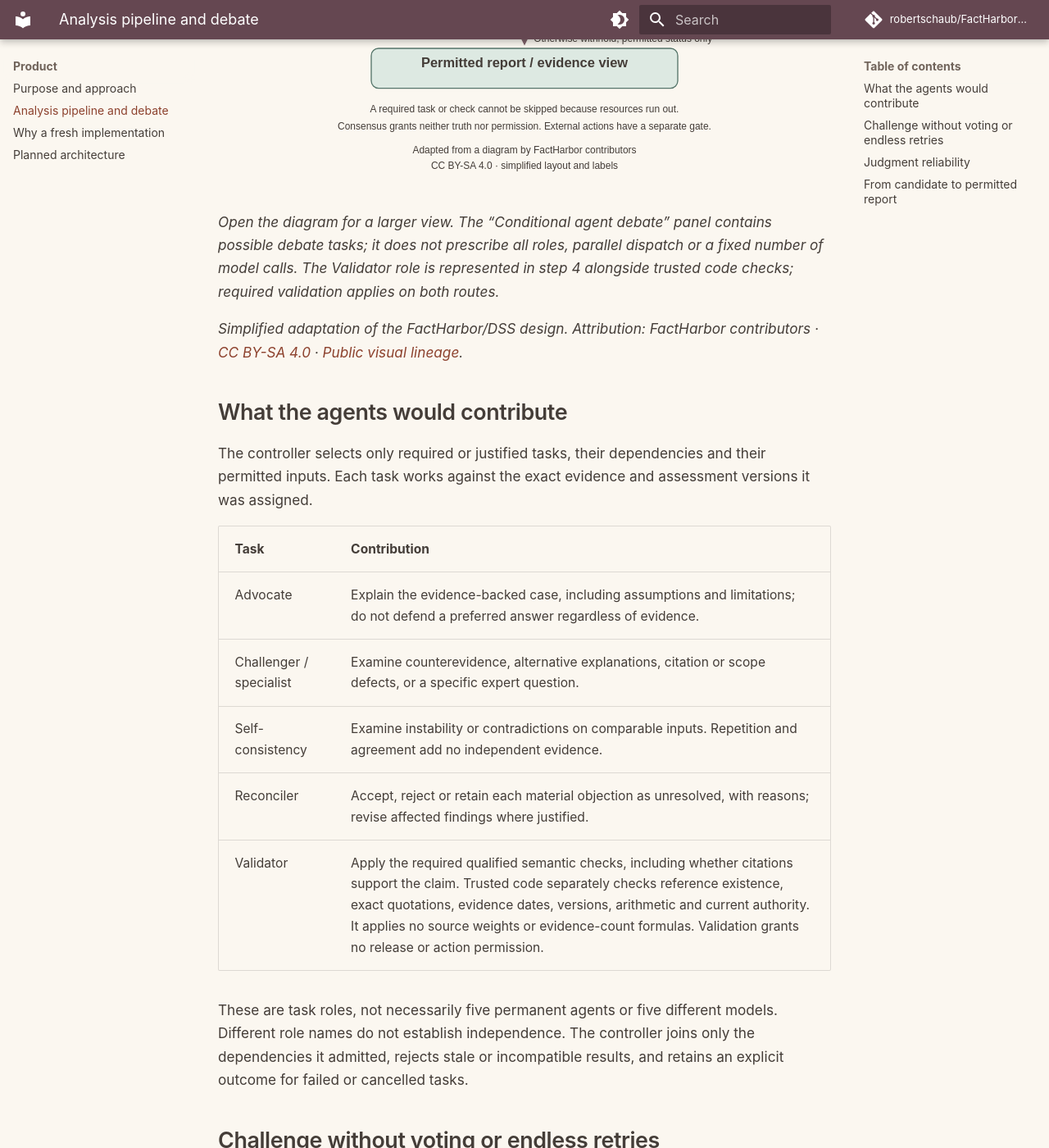
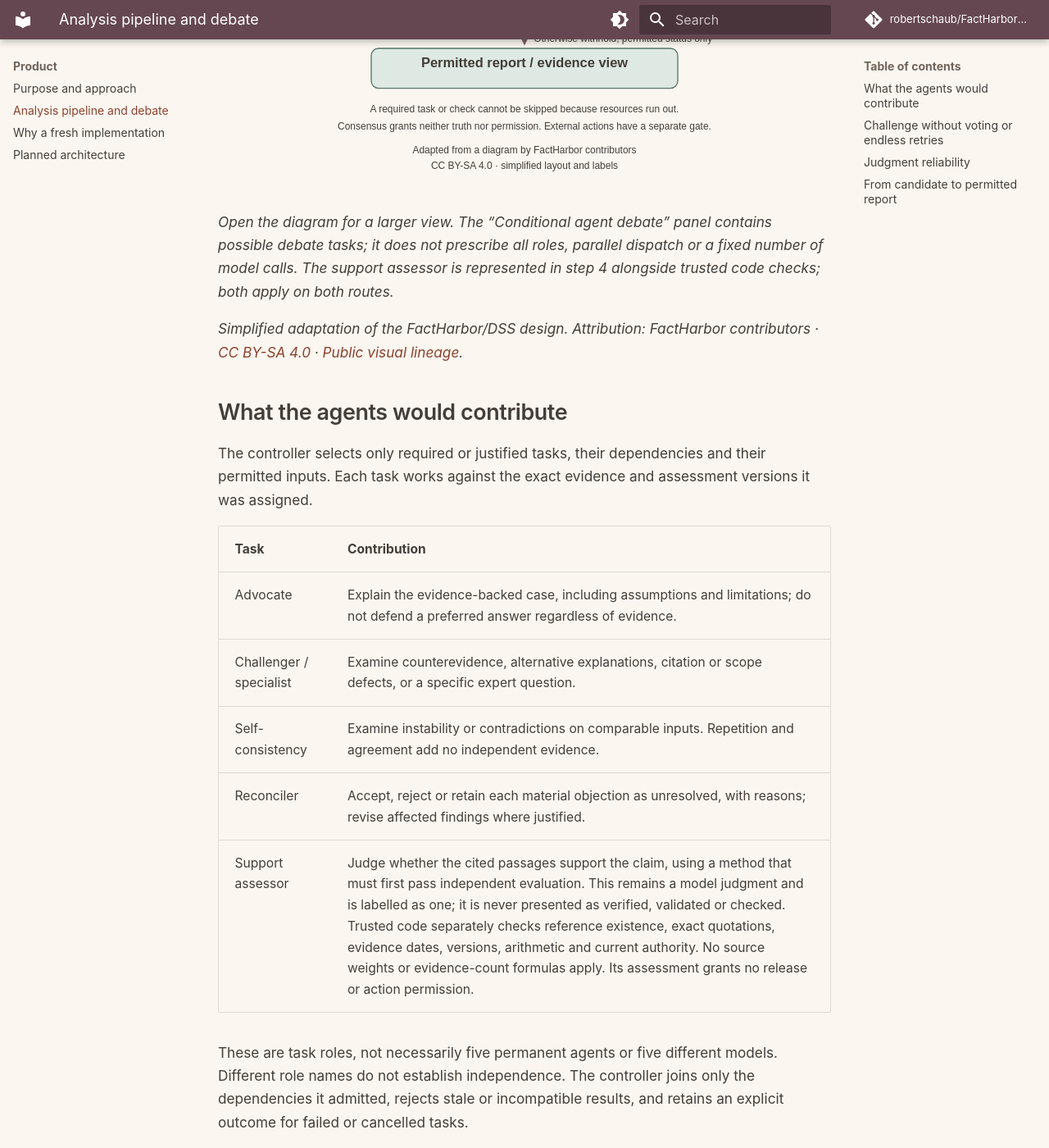
Before and after one commit to robertschaub/FactHarborDSS, an MkDocs documentation site: the page built from docs/Pipeline.md, in a window 1280 px wide and 1400 px high, scrolled down 1372 px. Shown: the whole window at 82% size. Built offline with MkDocs 1.6.1 and Material for MkDocs 9.7.7, drawn with Linux system fonts in a browser that asks for light colours; comment, search, counter and statistics services are not loaded; some of the changed text lies outside the part shown.

Commit message:
docs: describe model assessment and how results are established
Rename the Validator role to support assessor and the validation step
to model assessment, so model judgments are never presented as
verified, validated or checked. Add how each result records the way it
was established. Update both diagrams to match.

Co-Authored-By: Claude Opus 5.5 <noreply@anthropic.com>

```diff
--- a/docs/Pipeline.md
+++ b/docs/Pipeline.md
@@ -4,9 +4,9 @@ The planned pipeline connects an exact question to permitted evidence, an assess
 
 **This is the broader proposed design, not an implemented workflow.** The first milestone remains web evidence capture/replay and minimal claim assessment. Decision comparison and the additional-agent debate route are later scope, subject to evaluation. More agents are not themselves evidence of better results.
 
-[![Simplified planned pipeline: frame the request, capture or replay evidence, assess a claim or decision, select bounded debate tasks, reconcile objections, validate, finalize and check recipient release; a direct route retains mandatory checks](assets/analysis-pipeline.svg)](assets/analysis-pipeline.svg)
+[![Simplified planned pipeline: frame the request, capture or replay evidence, assess a claim or decision, select bounded debate tasks, reconcile objections, apply model assessment and trusted checks, finalize and check recipient release; a direct route retains mandatory checks](assets/analysis-pipeline.svg)](assets/analysis-pipeline.svg)
 
-*Open the diagram for a larger view. The “Conditional agent debate” panel contains possible debate tasks; it does not prescribe all roles, parallel dispatch or a fixed number of model calls. The Validator role is represented in step 4 alongside trusted code checks; required validation applies on both routes.*
+*Open the diagram for a larger view. The “Conditional agent debate” panel contains possible debate tasks; it does not prescribe all roles, parallel dispatch or a fixed number of model calls. The support assessor is represented in step 4 alongside trusted code checks; both apply on both routes.*
 
 *Simplified adaptation of the FactHarbor/DSS design. Attribution: FactHarbor contributors · [CC BY-SA 4.0](https://creativecommons.org/licenses/by-sa/4.0/) · [Public visual lineage](https://robertschaub.github.io/FactHarbor/diagrams/homepage-method.svg).*
 
@@ -20,7 +20,7 @@ The controller selects only required or justified tasks, their dependencies and
 | Challenger / specialist | Examine counterevidence, alternative explanations, citation or scope defects, or a specific expert question. |
 | Self-consistency | Examine instability or contradictions on comparable inputs. Repetition and agreement add no independent evidence. |
 | Reconciler | Accept, reject or retain each material objection as unresolved, with reasons; revise affected findings where justified. |
-| Validator | Apply the required qualified semantic checks, including whether citations support the claim. Trusted code separately checks reference existence, exact quotations, evidence dates, versions, arithmetic and current authority. It applies no source weights or evidence-count formulas. Validation grants no release or action permission. |
+| Support assessor | Judge whether the cited passages support the claim, using a method that must first pass independent evaluation. This remains a model judgment and is labelled as one; it is never presented as verified, validated or checked. Trusted code separately checks reference existence, exact quotations, evidence dates, versions, arithmetic and current authority. No source weights or evidence-count formulas apply. Its assessment grants no release or action permission. |
 
 These are task roles, not necessarily five permanent agents or five different models. Different role names do not establish independence. The controller joins only the dependencies it admitted, rejects stale or incompatible results, and retains an explicit outcome for failed or cancelled tasks.
 
@@ -37,6 +37,7 @@ The controller can admit useful refinement or request human input within the sam
 In the planned design, assessments rely on guided model judgment rather than hand-set weights. Reliability comes from recording, separating and measuring judgments:
 
 - **Recorded basis:** each assessment records the interpretation of the question or claim, the key details considered, the evidence capture dates, and the versions of the assessment schema and scale.
+- **How each result was established:** each result records every way it was established: captured, checked by trusted code, judged by a model, or reviewed or adopted by a person. Only trusted-code or human checks are called checked, validated or verified, and a verdict is labelled as a model judgment.
 - **Separate states:** conflicting evidence, insufficient evidence and no assessment are distinct outcomes.
 - **Repeated runs:** if runs are repeated on the same captured evidence, the verdict is never set by picking a favorable run, rerunning until runs agree, or voting or averaging. A single run means stability is not measured. Whether and how run variation is shown is decided after reader testing.
 - **Separate measures:** evidence sufficiency and any observed run variation stay separate and are never merged into one score. Run variation is also kept apart from the verdict and its confidence. A model's self-reported confidence is never used alone.
```
Also changed, not shown: docs/assets/analysis-pipeline.svg, docs/assets/product-overview.svg.
